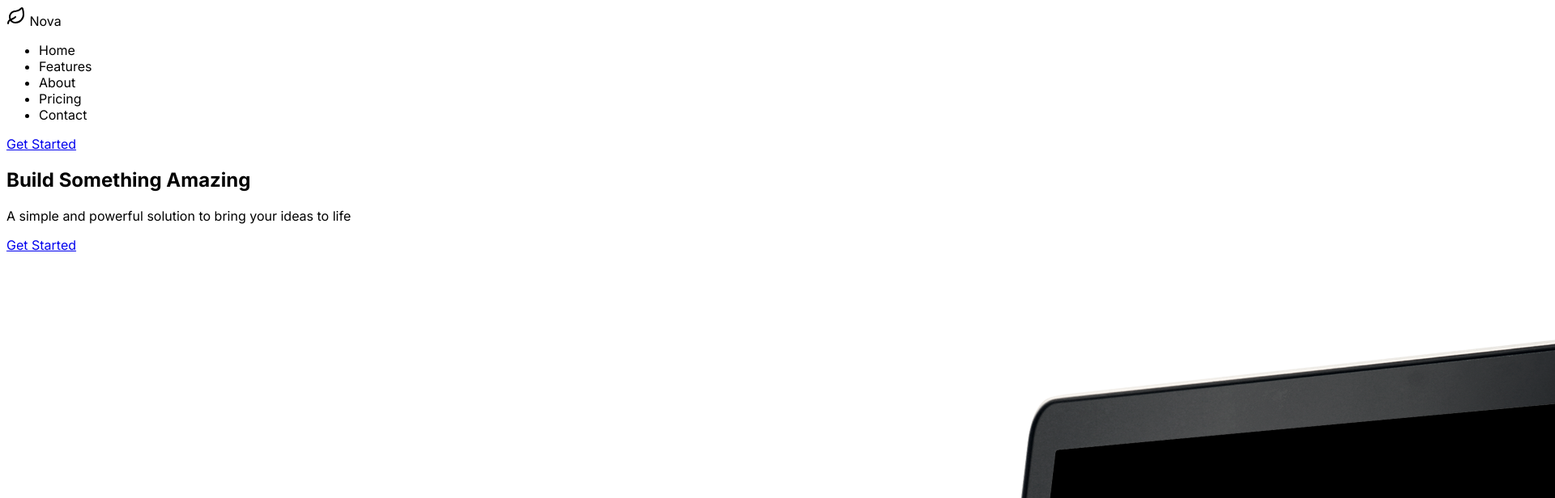
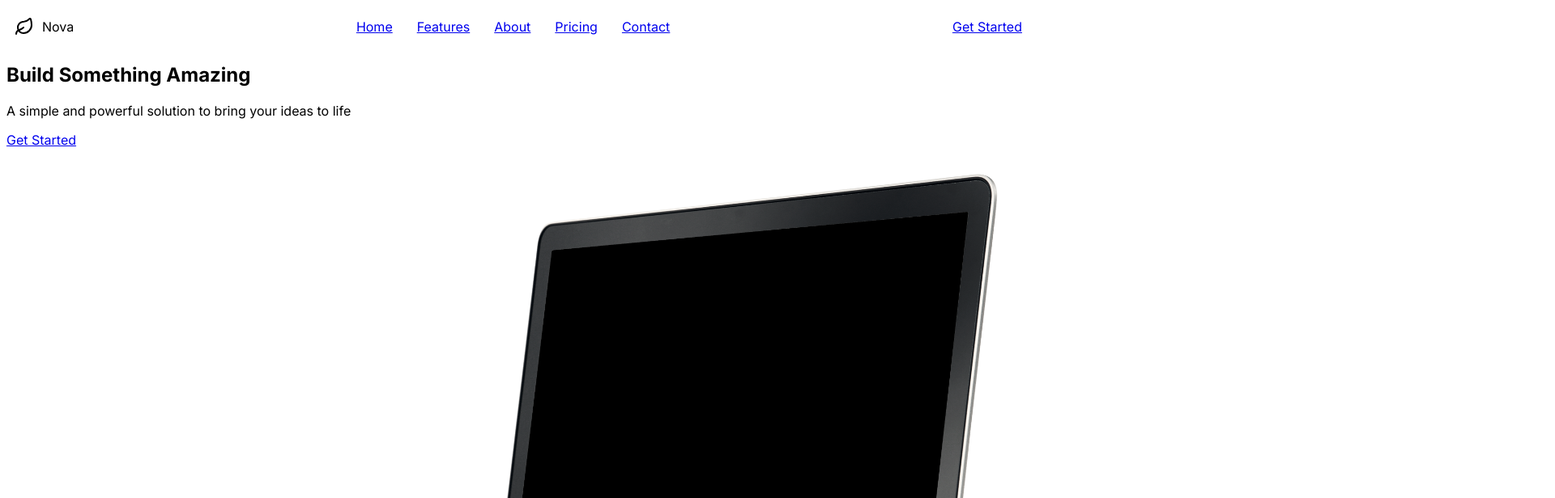
Before and after one commit to marvinobig/landingPage, a plain HTML site: page index.html in a window 1280 px wide. Shown: the top 616 px of the page at 81% size, 1920 px wide, since content can reach past the window. Drawn offline with Linux system fonts and the light colour scheme.

Commit message:
navbar stylen

```diff
--- a/index.html
+++ b/index.html
@@ -17,13 +17,13 @@
     <nav class="nav-main">
       <span class="logo"><img src="./images/icons/leaf.png" alt="" /> Nova</span>
 
-      <ul>
-        <li>Home</li>
-        <li>Features</li>
-        <li>About</li>
-        <li>Pricing</li>
-        <li>Contact</li>
-      </ul>
+      <div class="nav-main_links">
+        <a href="/">Home</a>
+        <a href="/">Features</a>
+        <a href="/">About</a>
+        <a href="/">Pricing</a>
+        <a href="/">Contact</a>
+      </div>
       <a href="/">Get Started</a>
     </nav>
     <header>
@@ -69,13 +69,13 @@
     </main>
     <footer>
       <img src="" alt="" srcset="" />
-      <ul>
-        <li>Home</li>
-        <li>Features</li>
-        <li>About</li>
-        <li>Pricing</li>
-        <li>Contact</li>
-      </ul>
+      <div class="nav-main_links">
+        <a href="/">Home</a>
+        <a href="/">Features</a>
+        <a href="/">About</a>
+        <a href="/">Pricing</a>
+        <a href="/">Contact</a>
+      </div>
       <section></section>
     </footer>
   </body>
--- a/style.css
+++ b/style.css
@@ -1,4 +1,32 @@
 * {
   font-family: "Inter", sans-serif;
   font-optical-sizing: auto;
+  --logo-gap: 10px;
+  --nav-links: 30px;
+  --nav-padding: 10px
 }
+
+img {
+    width: 100%;
+    height: auto;
+}
+
+.nav-main {
+    display: flex;
+    justify-content: space-between;
+    align-items: center;
+    padding: var(--nav-padding);
+}
+
+.nav-main_links {
+    display: flex;
+    gap: var(--nav-links);
+}
+
+.logo {
+    display: flex;
+    justify-content: space-between;
+    align-items: center;
+    gap: var(--logo-gap);
+    height: 30px;
+}
```
